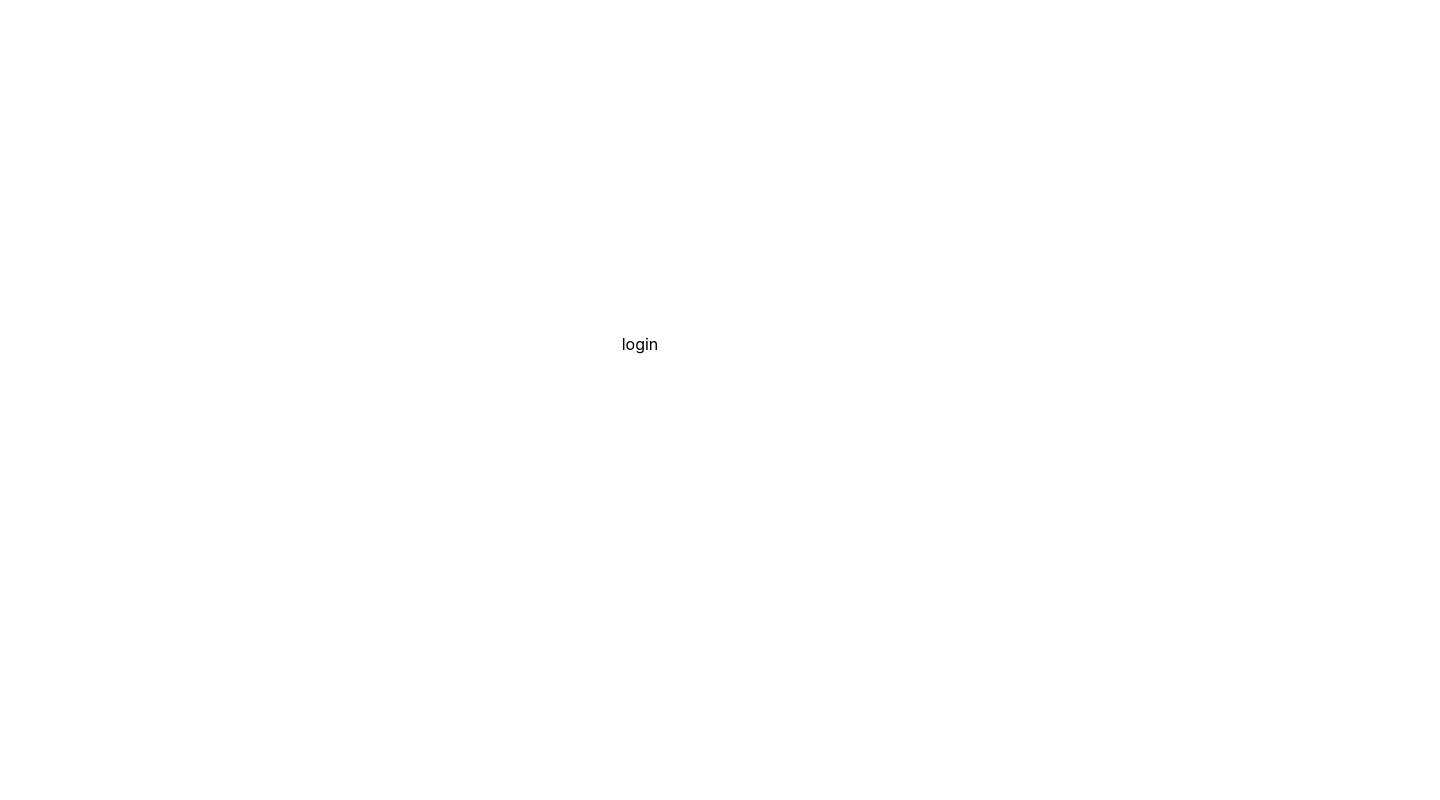
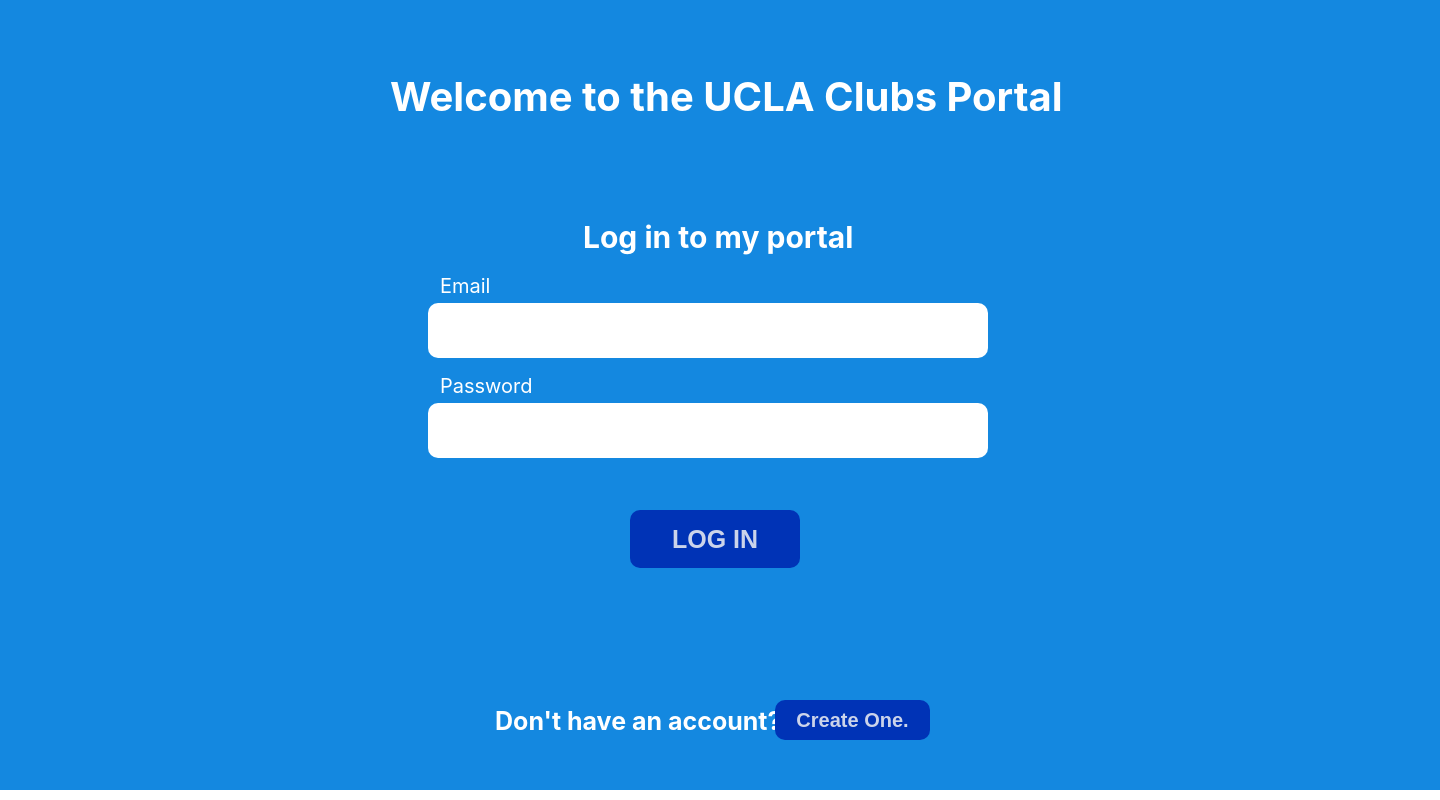
Before and after one commit to divyaponniah/UCLA-Clubs-Portal, a React (Create React App) app in the folder frontend/: page /#/login in a window 1280 px wide. Shown: the whole page, 1440 px wide, since content can reach past the window. Built offline with nearby package versions, Linux system fonts and the light colour scheme.

Commit message:
manually merged login and signup pages

```diff
--- a/frontend/src/components/login.js
+++ b/frontend/src/components/login.js
@@ -1,12 +1,70 @@
 import React from "react";
 import "../styles/layout.css";
+import {Link } from "react-router-dom";
 
 export default class login extends React.Component {
+  constructor(props) {
+    super(props);
+    this.state = {
+      email: '',
+      password: '',
+    };
+  }
+
+  submitHandler = (event) => {
+    event.preventDefault();
+    alert("Logging In");
+    //if it's valid it'll take you to the home page
+  }
+
+  inputHandler = (event) => {
+    let nam = event.target.name;
+    let val = event.target.value;
+    this.setState({[nam]: val});
+  }
+
   render() {
-    return (
-      <div className="body">
-          login
+    return (<div className="background">
+    <div className="welcomeTxt">
+      <p>Welcome to the UCLA Clubs Portal</p>
+    </div>
+    <div className="logInPortalTxt">
+      <p>Log in to my portal</p>
+    </div>
+    <form onSubmit={this.submitHandler}>
+      <div className="emailTxt">
+        <p>Email</p>
       </div>
-    );
-  }
+      <input
+        type='text'
+        name='email'
+        id='ip1'
+        onChange={this.myChangeHandler}
+      />
+      <div className="passwordTxt">
+        <p>Password</p>
+      </div>
+      <input
+        type='text'
+        name='password'
+        id='ip2'
+        onChange={this.myChangeHandler}
+      />
+      <Link to="/clubs"><button
+        type='submit'
+        id='ip3'>LOG IN</button></Link>
+    </form>
+    <div className="registerText">
+      <p>Don't have an account?</p>
+    </div>
+    <div className="registerButton">
+      <Link to="/signup">
+        <button id='ib1'>
+          Create One.
+        </button>
+      </Link>
+    </div>
+  </div>
+);
 }
+}
--- a/frontend/src/components/main.js
+++ b/frontend/src/components/main.js
@@ -2,7 +2,8 @@
 import { Switch, Route, BrowserRouter as Router } from "react-router-dom";
 import Home from "./home";
 import Login from "./login";
-import Clubs from "./clubs";
+import SignUp from "./signup"
+import Clubs from "./clubs"
 
 const Main = () => {
   return (
@@ -10,6 +11,8 @@
       {/* The Switch decides which component to show based on the current URL.*/}
       <Route exact path="/" component={Home}></Route>
       <Route exact path="/login" component={Login}></Route>
+      <Route exact path="/signup" component={SignUp}></Route>
+      <Route exact path="/signup" component={SignUp}></Route>
       <Route exact path="/clubs" component={Clubs}></Route>
     </Switch>
   );
--- /dev/null
+++ b/frontend/src/components/signup.js
@@ -0,0 +1,83 @@
+import React from "react";
+import "../styles/layout.css";
+import {Link } from "react-router-dom";
+
+export default class signUp extends React.Component {
+  constructor(props) {
+    super(props);
+    this.state = {
+      email: '',
+      password: '',
+    };
+  }
+
+  submitHandler = (event) => {
+    event.preventDefault();
+    alert("Logging In");
+    //if it's valid it'll take you to the home page
+  }
+
+  inputHandler = (event) => {
+    let nam = event.target.name;
+    let val = event.target.value;
+    this.setState({[nam]: val});
+  }
+
+  render() {
+    return (
+      <div className="background">
+
+        <div className="createAccountTxt">
+          <p>Create your Account</p>
+        </div>
+
+        <form onSubmit={this.submitHandler}>
+
+          <div className="firstNameText">
+            <p>First Name</p>
+          </div>
+          <input
+            type='text'
+            name='First Name'
+            id='ip5'
+            onChange={this.myChangeHandler}
+          />
+
+          <div className="lastNameText">
+            <p>Last Name</p>
+          </div>
+          <input
+            type='text'
+            name='Last Name'
+            id='ip6'
+            onChange={this.myChangeHandler}
+          />
+
+          <div className="emailText2">
+            <p>Email</p>
+          </div>
+          <input
+            type='text'
+            name='email2'
+            id='ip7'
+            onChange={this.myChangeHandler}
+          />
+
+          <div className="passwordText2">
+            <p>Password</p>
+          </div>
+          <input
+            type='text'
+            name='password2'
+            id='ip8'
+            onChange={this.myChangeHandler}
+          />
+
+          <Link to="/login"><button
+            type='submit'
+            id='ib2'>CREATE ACCOUNT</button></Link>
+        </form>
+      </div>
+    );
+  }
+}
--- a/frontend/src/styles/layout.css
+++ b/frontend/src/styles/layout.css
@@ -197,3 +197,344 @@
 .club_card p {
     margin: 16px 0px;
 }
+
+/*---------------------LOGIN------------------*/
+.background {
+    position: absolute;
+    width: 1440px;
+    height: 790px;
+    left: 0px;
+    top: 0px;
+
+    background: #1488E0;
+}
+
+.welcomeTxt {
+    position: absolute;
+    width: 811px;
+    height: 70px;
+    left: 390px;
+    top: 30px;
+
+    font-style: Mulish;
+    font-weight: bold;
+    font-size: 40px;
+    line-height: 53px;
+
+    color: #FFFFFF;
+}
+
+.logInPortalTxt {
+    position: absolute;
+    width: 308px;
+    height: 44px;
+    left: 583px;
+    top: 185px;
+
+    font-style: Mulish;
+    font-weight: bold;
+    font-size: 30px;
+    line-height: 44px;
+    /* identical to box height */
+
+    color: #FFFFFF;
+}
+
+.emailTxt {
+    position: absolute;
+    width: 66px;
+    height: 31px;
+    left: 440px;
+    top: 251px;
+
+    font-style: Mulish;
+    /*font-weight: bold;*/
+    font-size: 20px;
+    line-height: 31px;
+
+    color: #FFFFFF;
+}
+
+#ip1 {
+    position: absolute;
+    width: 629px;
+    height: 200px;
+    left: 428px;
+    top: 303px;
+
+    border-radius: 10px;
+    border: 2px;
+    padding: 20px;
+    width: 520px;
+    height: 15px;
+
+    font-style: Mulish;
+    font-size: 25px;
+    line-height: 0px;
+}
+
+.passwordTxt {
+    position: absolute;
+    width: 119px;
+    height: 31px;
+    left: 440px;
+    top: 351px;
+
+    font-style: Mulish;
+    /*font-weight: bold;*/
+    font-size: 20px;
+    line-height: 31px;
+
+    color: #FFFFFF;
+}
+
+#ip2 {
+    position: absolute;
+    width: 629px;
+    height: 200px;
+    left: 428px;
+    top: 403px;
+
+    border-radius: 10px;
+    border: 2px;
+    padding: 20px;
+    width: 520px;
+    height: 15px;
+
+    font-style: Mulish;
+    font-size: 25px;
+    line-height: 0px;
+}
+
+#ip3 {
+    position: absolute;
+    width: 629px;
+    height: 180px;
+    left: 630px;
+    top: 510px;
+
+    background-color: #0033B6;
+
+    border-radius: 10px;
+    border: 2px;
+    padding: 20px;
+    width: 170px;
+    height: 58px;
+
+    font-style: Mulish;
+    font-weight: bold;
+    font-size: 25px;
+    line-height: 0px;
+
+    color: rgba(254, 253, 248, 0.8);;
+}
+
+.registerText {
+    position: absolute;
+    width: 336px;
+    height: 38px;
+    left: 495px;
+    top: 677px;
+
+    font-style: Mulish;
+    font-weight: bold;
+    font-size: 25px;
+    line-height: 38px;
+    /* identical to box height */
+
+    color: #FFFFFF;
+}
+
+#ib1 {
+    position: absolute;
+    width: 193px;
+    height: 47px;
+    left: 775px;
+    top: 700px;
+
+    background-color: #0033B6;
+
+    border-radius: 10px;
+    border: 2px;
+    padding: 20px;
+    width: 155px;
+    height: 40px;
+
+    font-style: Mulish;
+    font-weight: bold;
+    font-size: 20px;
+    line-height: 0px;
+    /* identical to box height */
+
+    color: rgba(254, 253, 248, 0.8);
+}
+
+.createAccountTxt {
+    position: absolute;
+    width: 811px;
+    height: 70px;
+    left: 500px;
+    top: 30px;
+
+    font-style: Mulish;
+    font-weight: bold;
+    font-size: 40px;
+    line-height: 53px;
+
+    color: #FFFFFF;
+}
+
+#ib2 {
+    position: absolute;
+    width: 357px;
+    height: 60px;
+    left: 535px;
+    top: 650px;
+
+    background-color: #0033B6;
+
+    border-radius: 10px;
+    border: 2px;
+    padding: 20px;
+    width: 340px;
+    height: 58px;
+
+    font-style: Mulish;
+    font-weight: bold;
+    font-size: 25px;
+    line-height: 0px;
+
+    color: rgba(254, 253, 248, 0.8);;
+}
+
+.firstNameText {
+    position: absolute;
+    width: 119px;
+    height: 31px;
+    left: 440px;
+    top: 150px;
+
+    font-style: Mulish;
+    /*font-weight: bold;*/
+    font-size: 20px;
+    line-height: 31px;
+
+    color: #FFFFFF;
+}
+
+#ip5 {
+    position: absolute;
+    width: 629px;
+    height: 200px;
+    left: 428px;
+    top: 203px;
+
+    border-radius: 10px;
+    border: 2px;
+    padding: 20px;
+    width: 520px;
+    height: 15px;
+
+    font-style: Mulish;
+    font-size: 25px;
+    line-height: 0px;
+}
+
+.lastNameText {
+    position: absolute;
+    width: 119px;
+    height: 31px;
+    left: 440px;
+    top: 250px;
+
+    font-style: Mulish;
+    /*font-weight: bold;*/
+    font-size: 20px;
+    line-height: 31px;
+
+    color: #FFFFFF;
+}
+
+#ip6 {
+    position: absolute;
+    width: 629px;
+    height: 200px;
+    left: 428px;
+    top: 303px;
+
+    border-radius: 10px;
+    border: 2px;
+    padding: 20px;
+    width: 520px;
+    height: 15px;
+
+    font-style: Mulish;
+    font-size: 25px;
+    line-height: 0px;
+}
+
+.emailText2 {
+    position: absolute;
+    width: 119px;
+    height: 31px;
+    left: 440px;
+    top: 350px;
+
+    font-style: Mulish;
+    /*font-weight: bold;*/
+    font-size: 20px;
+    line-height: 31px;
+
+    color: #FFFFFF;
+}
+
+#ip7 {
+    position: absolute;
+    width: 629px;
+    height: 200px;
+    left: 428px;
+    top: 403px;
+
+    border-radius: 10px;
+    border: 2px;
+    padding: 20px;
+    width: 520px;
+    height: 15px;
+
+    font-style: Mulish;
+    font-size: 25px;
+    line-height: 0px;
+}
+
+.passwordText2 {
+    position: absolute;
+    width: 119px;
+    height: 31px;
+    left: 440px;
+    top: 450px;
+
+    font-style: Mulish;
+    /*font-weight: bold;*/
+    font-size: 20px;
+    line-height: 31px;
+
+    color: #FFFFFF;
+}
+
+#ip8 {
+    position: absolute;
+    width: 629px;
+    height: 200px;
+    left: 428px;
+    top: 503px;
+
+    border-radius: 10px;
+    border: 2px;
+    padding: 20px;
+    width: 520px;
+    height: 15px;
+
+    font-style: Mulish;
+    font-size: 25px;
+    line-height: 0px;
+}
```
